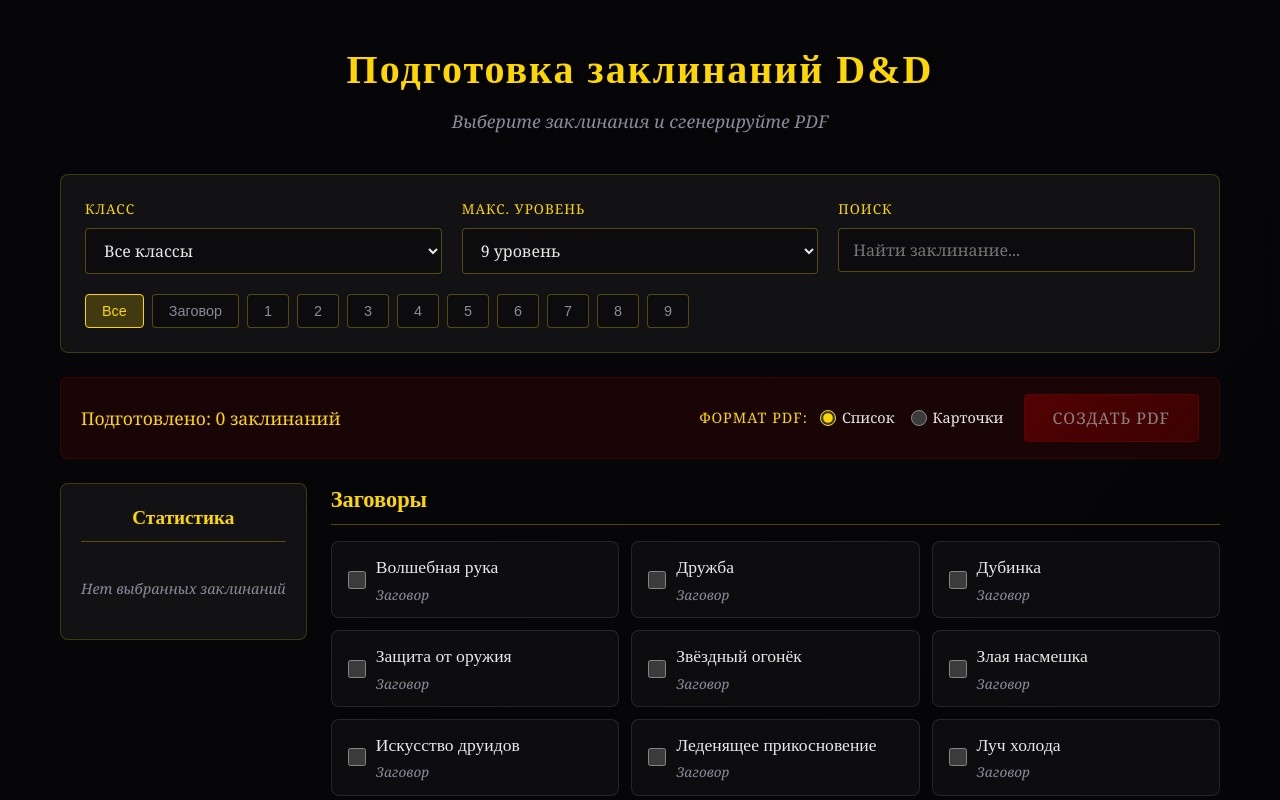
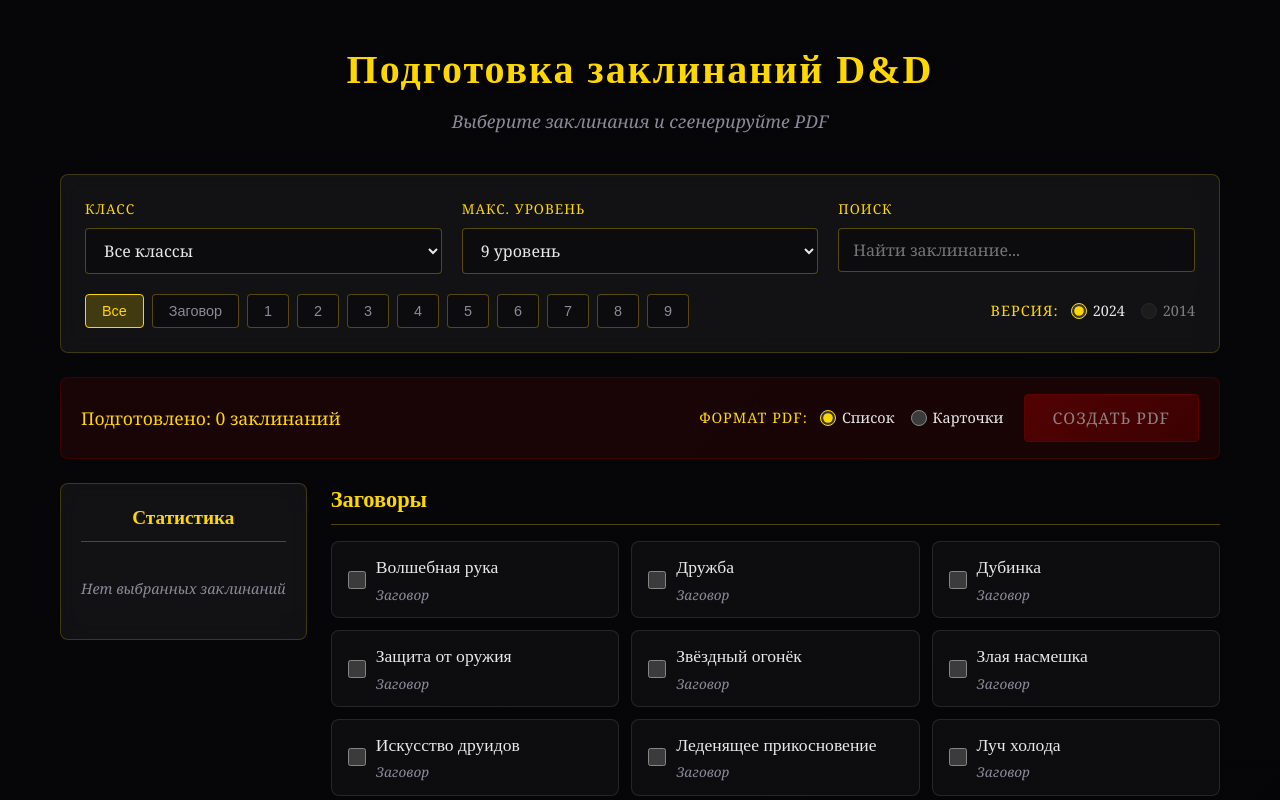
Before and after one commit to Nulianitskiy/SpellsToPDF, a React (Vite) app: page / in a window 1280 px wide. Shown: the top 800 px of the page. Built offline with nearby package versions, Linux system fonts and the light colour scheme.

Commit message:
versions toggle, upd readme, upd pdf naming

```diff
--- a/src/App.css
+++ b/src/App.css
@@ -36,6 +36,89 @@
   color: #8a8a9a;
   font-size: 1.1rem;
   font-style: italic;
+}
+
+.version-selector {
+  display: flex;
+  align-items: center;
+  gap: 12px;
+}
+
+.version-label {
+  color: #ffd700;
+  font-size: 0.9rem;
+  text-transform: uppercase;
+  letter-spacing: 1px;
+}
+
+.version-options {
+  display: flex;
+  gap: 16px;
+}
+
+.version-option {
+  display: flex;
+  align-items: center;
+  gap: 6px;
+  cursor: pointer;
+  color: #e8e8e8;
+  font-size: 0.9rem;
+  transition: color 0.2s;
+  position: relative;
+}
+
+.version-option:hover {
+  color: #ffd700;
+}
+
+.version-option input[type="radio"] {
+  width: 16px;
+  height: 16px;
+  accent-color: #ffd700;
+  cursor: pointer;
+}
+
+.version-option span {
+  user-select: none;
+}
+
+.version-option-disabled {
+  opacity: 0.5;
+  cursor: not-allowed;
+  position: relative;
+}
+
+.version-option-disabled:hover {
+  color: #8a8a9a;
+}
+
+.version-option-disabled input[type="radio"] {
+  cursor: not-allowed;
+  opacity: 0.5;
+}
+
+.version-option-disabled::after {
+  content: "Эта функция ещё не готова";
+  position: absolute;
+  bottom: 100%;
+  left: 50%;
+  transform: translateX(-50%);
+  margin-bottom: 8px;
+  padding: 8px 12px;
+  background: rgba(0, 0, 0, 0.9);
+  border: 1px solid rgba(255, 215, 0, 0.5);
+  border-radius: 4px;
+  color: #ffd700;
+  font-size: 0.85rem;
+  white-space: nowrap;
+  opacity: 0;
+  pointer-events: none;
+  transition: opacity 0.2s;
+  z-index: 1000;
+}
+
+.version-option-disabled:hover::after {
+  opacity: 1;
 }
 
 /* Filters */
@@ -93,10 +176,19 @@
   color: #e8e8e8;
 }
 
+.level-filters-wrapper {
+  display: flex;
+  justify-content: space-between;
+  align-items: center;
+  gap: 20px;
+  flex-wrap: wrap;
+}
+
 .level-filters {
   display: flex;
   gap: 8px;
   flex-wrap: wrap;
+  flex: 1;
 }
 
 .level-btn {
--- a/src/App.jsx
+++ b/src/App.jsx
@@ -35,6 +35,7 @@
   // Map: spellId -> state (0 = не подготовлено, 1 = подготовлено, 2 = всегда подготовлено)
   const [preparedSpells, setPreparedSpells] = useState(new Map())
   const [pdfFormat, setPdfFormat] = useState('list') // 'list' or 'cards'
+  const [spellVersion, setSpellVersion] = useState('2024') // '2024' or '2014'
 
   const availableSpells = useMemo(() => {
     return spells.filter(spell => {
@@ -101,6 +102,8 @@
         setLevelFilter={setLevelFilter}
         allClasses={ALL_CLASSES}
         maxSpellLevel={MAX_SPELL_LEVEL}
+        spellVersion={spellVersion}
+        setSpellVersion={setSpellVersion}
       />
 
       <div className="actions">
--- a/src/components/SpellFilters.jsx
+++ b/src/components/SpellFilters.jsx
@@ -8,7 +8,9 @@
   levelFilter,
   setLevelFilter,
   allClasses,
-  maxSpellLevel
+  maxSpellLevel,
+  spellVersion,
+  setSpellVersion
 }) {
   const levels = Array.from({ length: maxSpellLevel + 1 }, (_, i) => i)
 
@@ -53,6 +55,7 @@
         </div>
       </div>
 
+      <div className="level-filters-wrapper">
         <div className="level-filters">
           <button
             className={`level-btn ${levelFilter === null ? 'active' : ''}`}
@@ -70,6 +73,33 @@
             </button>
           ))}
         </div>
+        <div className="version-selector">
+          <label className="version-label">Версия:</label>
+          <div className="version-options">
+            <label className="version-option">
+              <input
+                type="radio"
+                name="spellVersion"
+                value="2024"
+                checked={spellVersion === '2024'}
+                onChange={(e) => setSpellVersion(e.target.value)}
+              />
+              <span>2024</span>
+            </label>
+            <label className="version-option version-option-disabled" title="Эта функция ещё не готова">
+              <input
+                type="radio"
+                name="spellVersion"
+                value="2014"
+                checked={spellVersion === '2014'}
+                onChange={(e) => setSpellVersion(e.target.value)}
+                disabled
+              />
+              <span>2014</span>
+            </label>
+          </div>
+        </div>
+      </div>
     </div>
   )
 }
--- a/src/utils/pdfGenerator.js
+++ b/src/utils/pdfGenerator.js
@@ -469,9 +469,14 @@
     })
   }
 
+  // Generate filename with current date
+  const now = new Date()
+  const dateStr = now.toISOString().split('T')[0] // YYYY-MM-DD format
+  const filename = `spellsList-${dateStr}.pdf`
+
   const opt = {
     margin: [10, 12, 10, 12], // top, right, bottom, left in mm
-    filename: format === 'cards' ? 'zaklinaniya-kartochkami.pdf' : 'podgotovlennye-zaklinaniya.pdf',
+    filename: filename,
     image: { type: 'jpeg', quality: 0.98 },
     html2canvas: {
       scale: 2,
```
Also changed, not shown: 1 other file (tests, documents, lock files or other folders). Lines whose indentation alone changed are shown as unchanged.
